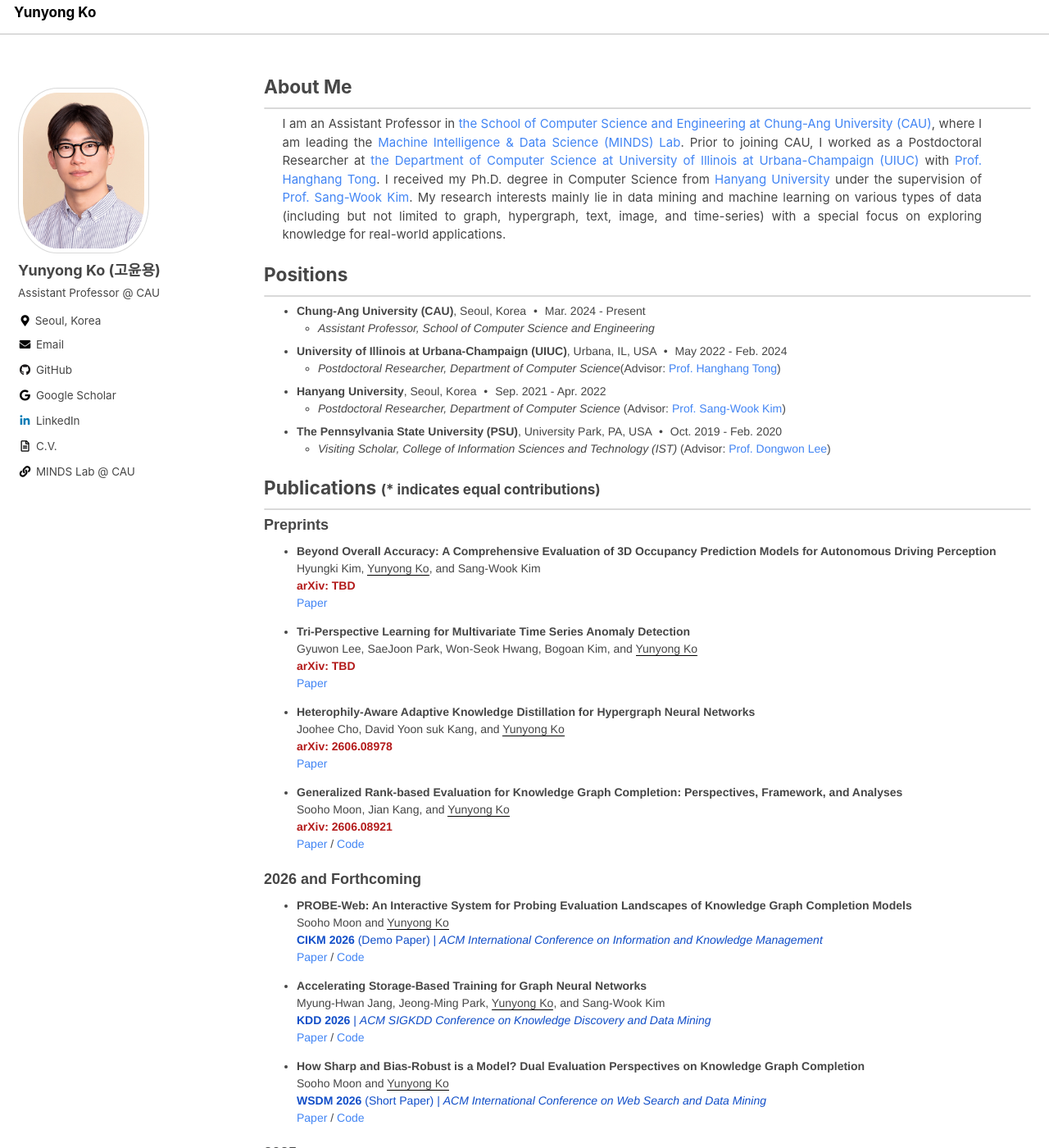
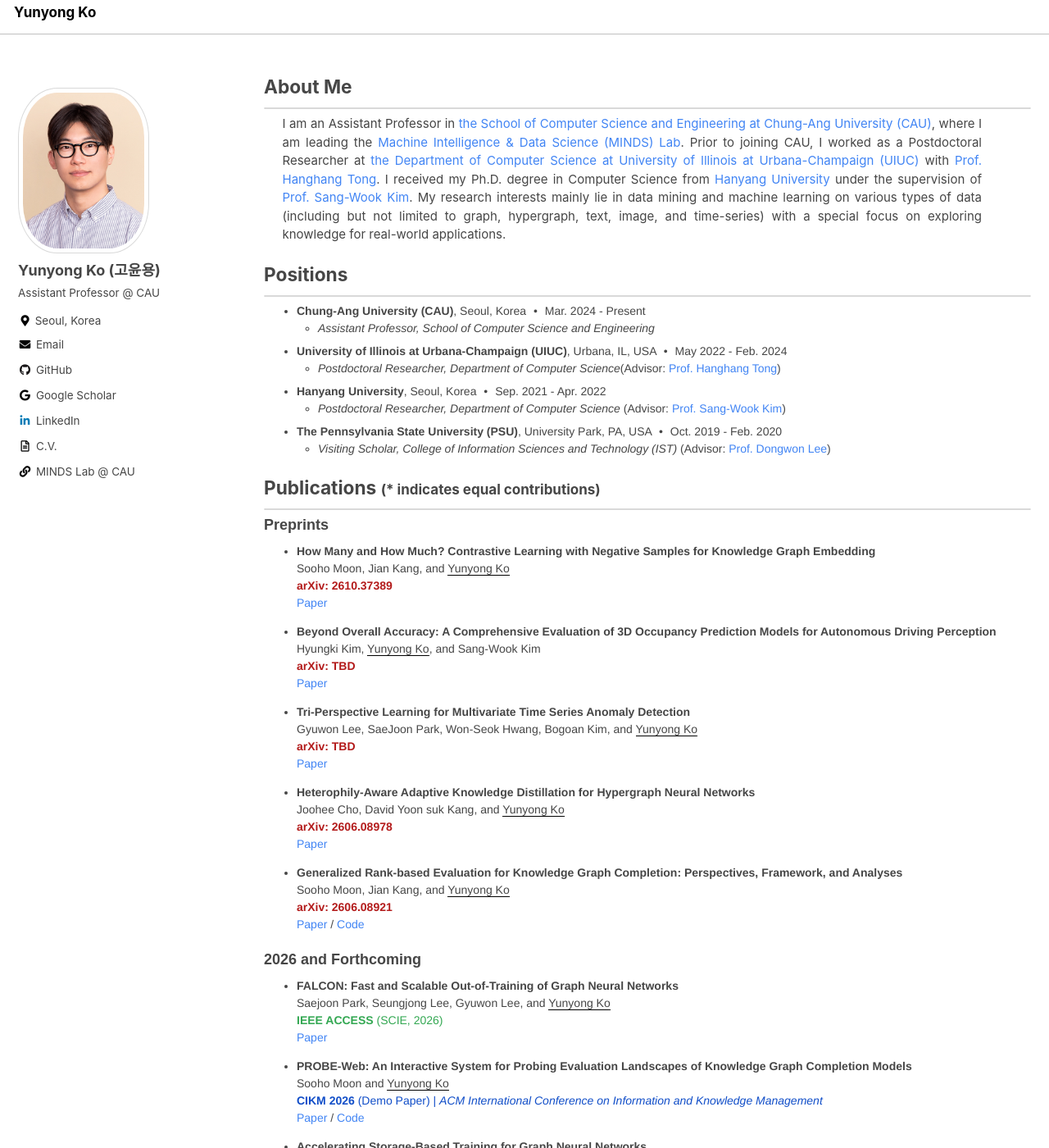
Before and after one commit to yy-ko/yy-ko.github.io, a Jekyll site: the page built from index.html, in a window 1280 px wide and 1400 px high. Shown: the whole window at 82% size. Built offline with Jekyll 4.4.1, drawn with Linux system fonts in a browser that asks for light colours; cached includes are drawn as plain includes; the list of posts is cut into pages by our own code.

Commit message:
www-radar

```diff
--- a/index.html
+++ b/index.html
@@ -61,6 +61,28 @@
 <hr class="sep">
 	<span class="year"><strong>Preprints</strong></span>
 	<ul class="my_list">
+		<!-- <li style="padding-bottom:7px"> -->
+			<!-- <strong class='title'>Alarm or Analyzer? Measuring What Time-Series Anomaly Detection Metrics Actually Evaluate</strong> <br>  -->
+			<!-- Juhyeong Lee, Myeongchun Kim, <u>Yunyong Ko</u>, Won-Seok Hwang, and Susik Yoon <br>  -->
+			<!-- <span class="venue arxiv"><strong>arXiv: 2610.xxxxx</strong></span> -->
+			<!-- <br> -->
+			<!-- <span> <a href="https://arxiv.org/pdf/2606.08921">Paper</a> / <a href="https://github.com/potato2734/probe-kgc-evaluation">Code</a> </span> <br> -->
+		<!-- </li> -->
+		<!-- <li style="padding-bottom:7px"> -->
+			<!-- <strong class='title'>TriSpGEMM: Scaling Up SpGEMM on a Single Machine for Web-Scale Graph Analysis</strong> <br>  -->
+			<!-- Jeong-Ming Park, Myung-Hwan Jang, <u>Yunyong Ko</u>, and Sang-Wook Kim <br>  -->
+			<!-- <span class="venue arxiv"><strong>arXiv: 2610.xxxxx</strong></span> -->
+			<!-- <br> -->
+			<!-- <span> <a href="https://arxiv.org/pdf/2606.08921">Paper</a> / <a href="https://github.com/potato2734/probe-kgc-evaluation">Code</a> </span> <br> -->
+		<!-- </li> -->
+		<li style="padding-bottom:7px">
+			<strong class='title'>How Many and How Much? Contrastive Learning with Negative Samples for Knowledge Graph Embedding</strong> <br>
+			Sooho Moon, Jian Kang, and <u>Yunyong Ko</u> <br>
+			<span class="venue arxiv"><strong>arXiv: 2610.37389</strong></span>
+			<br>
+			<!-- <span> <a href="https://arxiv.org/pdf/2610.37389">Paper</a> / <a href="https://github.com/potato2734/probe-kgc-evaluation">Code</a> </span> <br> -->
+			<span> <a href="https://arxiv.org/pdf/2610.37389">Paper</a> </span> <br>
+		</li>
 		<li style="padding-bottom:7px">
 			<strong class='title'>Beyond Overall Accuracy: A Comprehensive Evaluation of 3D Occupancy Prediction Models for Autonomous Driving Perception</strong> <br>
 			Hyungki Kim, <u>Yunyong Ko</u>, and Sang-Wook Kim <br>
@@ -72,8 +94,8 @@
 		<li style="padding-bottom:7px">
 			<strong class='title'>Tri-Perspective Learning for Multivariate Time Series Anomaly Detection</strong> <br>
 			Gyuwon Lee, SaeJoon Park, Won-Seok Hwang, Bogoan Kim, and <u>Yunyong Ko</u> <br>
-			<!-- <span class="venue conf"><strong>WSDM 2026</strong> (Short Paper) | <i>ACM International Conference on Web Search and Data Mining</i></span> -->
 			<span class="venue arxiv"><strong>arXiv: TBD</strong></span>
+			<!-- <span class="venue journal"><strong>KBS</strong> | <i>Knowledge-Based Systems</i> (SCIE, 2026)</span> -->
 			<br>
 			<!-- <span> <a href="https://arxiv.org/pdf/2606.08921">Paper</a> / <a href="https://github.com/potato2734/probe-kgc-evaluation">Code</a> </span> <br> -->
 			<span> <a href="#">Paper</a> </span> <br>
@@ -98,6 +120,13 @@
 	</ul>
 	<span class="year"><strong>2026 and Forthcoming</strong></span>
 	<ul class="my_list">
+		<li style="padding-bottom:7px">
+			<strong class='title'>FALCON: Fast and Scalable Out-of-Training of Graph Neural Networks</strong> <br>
+			Saejoon Park, Seungjong Lee, Gyuwon Lee, and <u>Yunyong Ko</u> <br>
+			<span class="venue journal"><strong>IEEE ACCESS</strong> (SCIE, 2026)</span>
+			<br>
+			<span> <a href="#">Paper</a> </span> <br>
+		</li>
 		<li style="padding-bottom:7px">
 			<strong class='title'>PROBE-Web: An Interactive System for Probing Evaluation Landscapes of Knowledge Graph Completion Models</strong> <br>
 			Sooho Moon and <u>Yunyong Ko</u> <br>
```
